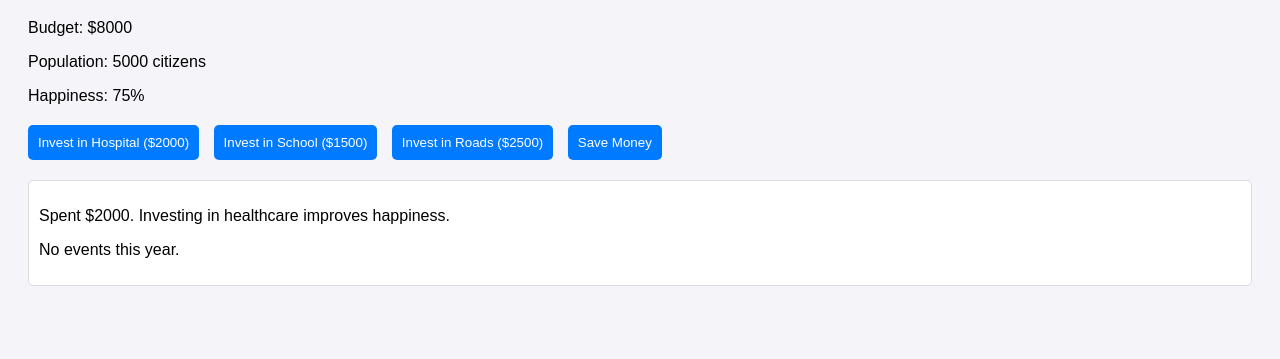
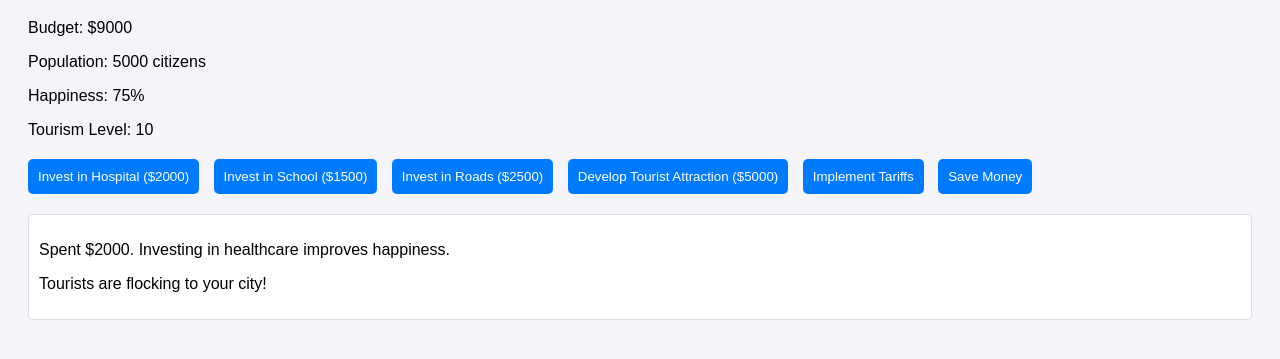
Before and after one commit to lxysgp/citysim, a plain HTML site: page index.html in a window 1280 px wide. Both pictures are taken after a click on the button "Invest in Hospital ($2000)". Shown: the part 89-448 px from the top of the page. Drawn offline with Linux system fonts and the light colour scheme.

Commit message:
Update index.html

```diff
--- a/index.html
+++ b/index.html
@@ -18,11 +18,14 @@
         <p>Budget: $<span id="budget">10000</span></p>
         <p>Population: <span id="population">5000</span> citizens</p>
         <p>Happiness: <span id="happiness">70</span>%</p>
+        <p>Tourism Level: <span id="tourism">0</span></p>
     </div>
     <div>
         <button onclick="invest('hospital')">Invest in Hospital ($2000)</button>
         <button onclick="invest('school')">Invest in School ($1500)</button>
         <button onclick="invest('roads')">Invest in Roads ($2500)</button>
+        <button onclick="invest('tourism')">Develop Tourist Attraction ($5000)</button>
+        <button onclick="setTariff()">Implement Tariffs</button>
         <button onclick="invest('save')">Save Money</button>
     </div>
     <div id="log"></div>
@@ -30,12 +33,15 @@
         let budget = 10000;
         let population = 5000;
         let happiness = 70;
+        let tourism = 0;
+        let tariffs = false;
         const log = document.getElementById('log');
 
         function updateDisplay() {
             document.getElementById('budget').textContent = budget;
             document.getElementById('population').textContent = population;
             document.getElementById('happiness').textContent = happiness;
+            document.getElementById('tourism').textContent = tourism;
         }
 
         function invest(type) {
@@ -56,6 +62,11 @@
                     happiness += 10;
                     population += 50;
                     effect = "Improving roads increases happiness and population.";
+                } else if (type === 'tourism' && budget >= 5000) {
+                    cost = 5000;
+                    tourism += 20;
+                    happiness += 5;
+                    effect = "Developing a tourist attraction increases tourism and happiness.";
                 } else if (type === 'save') {
                     effect = "Money saved for future use.";
                 }
@@ -74,8 +85,20 @@
             }
         }
 
+        function setTariff() {
+            if (!tariffs) {
+                tariffs = true;
+                budget += 2000;
+                happiness -= 5;
+                logEntry("Tariffs set. Budget increases at the cost of happiness.");
+                updateDisplay();
+            } else {
+                logEntry("Tariffs already in place.");
+            }
+        }
+
         function randomEvent() {
-            const event = Math.floor(Math.random() * 4);
+            const event = Math.floor(Math.random() * 5);
             let message = "";
             switch (event) {
                 case 0:
@@ -94,6 +117,11 @@
                 case 3:
                     message = "No events this year.";
                     break;
+                case 4:
+                    tourism += 10;
+                    budget += 1000;
+                    message = "Tourists are flocking to your city!";
+                    break;
             }
             logEntry(message);
             updateDisplay();
```
